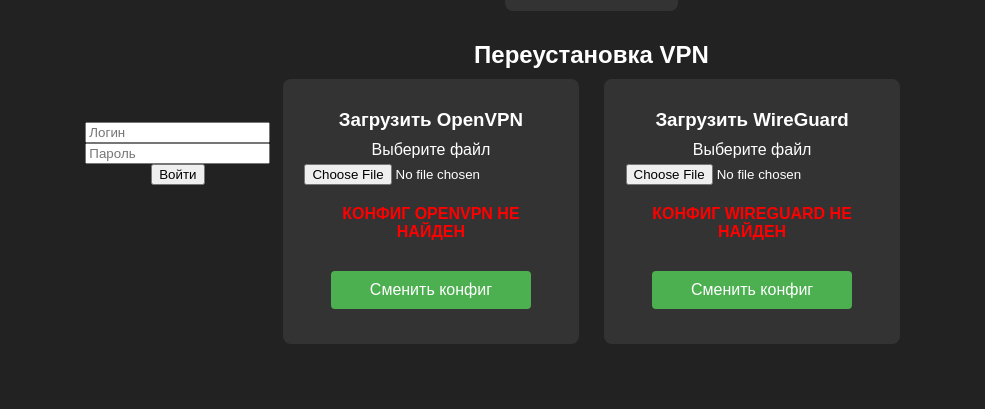
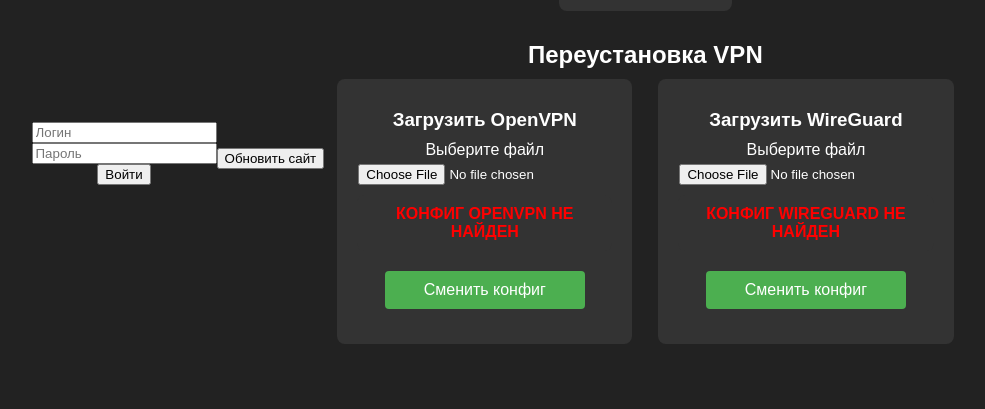
Before and after one commit to Rostarc/web-cabinet, a PHP site: page / in a window 1280 px wide. Shown: the part 242-651 px from the top of the page, without its empty margins (141-1126 px from the left). Run offline with PHP 8.4, Linux system fonts and the light colour scheme; data that the repository does not hold is empty.

Commit message:
Update index.php

```diff
--- a/index.php
+++ b/index.php
@@ -10,6 +10,8 @@
     <input type="password" name="password" placeholder="Пароль">
     <button type="submit">Войти</button>
 </form>
+
+<a href="update.sh" target="_blank"><button>Обновить сайт</button></a>
 
 <div class="main-container">
     <div id="server-ip" class="info-field">Текущий IP сервера: <?php echo trim(shell_exec('curl -s ifconfig.me')); ?></div>
```
